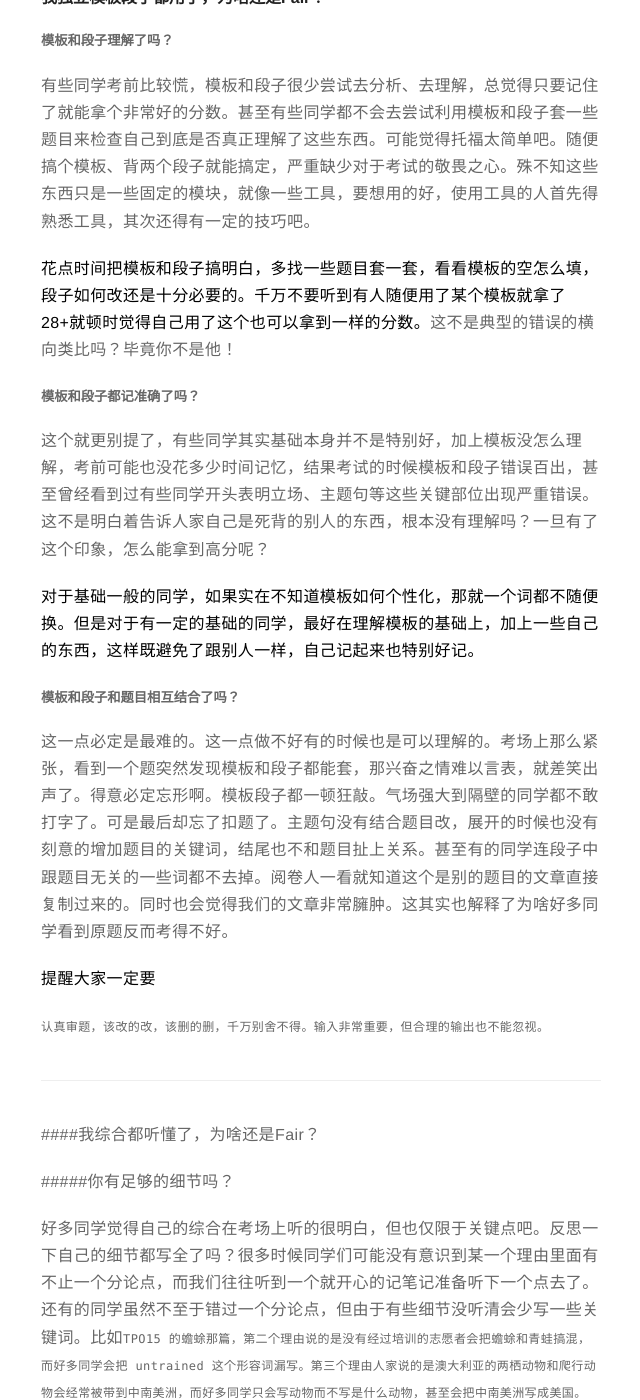
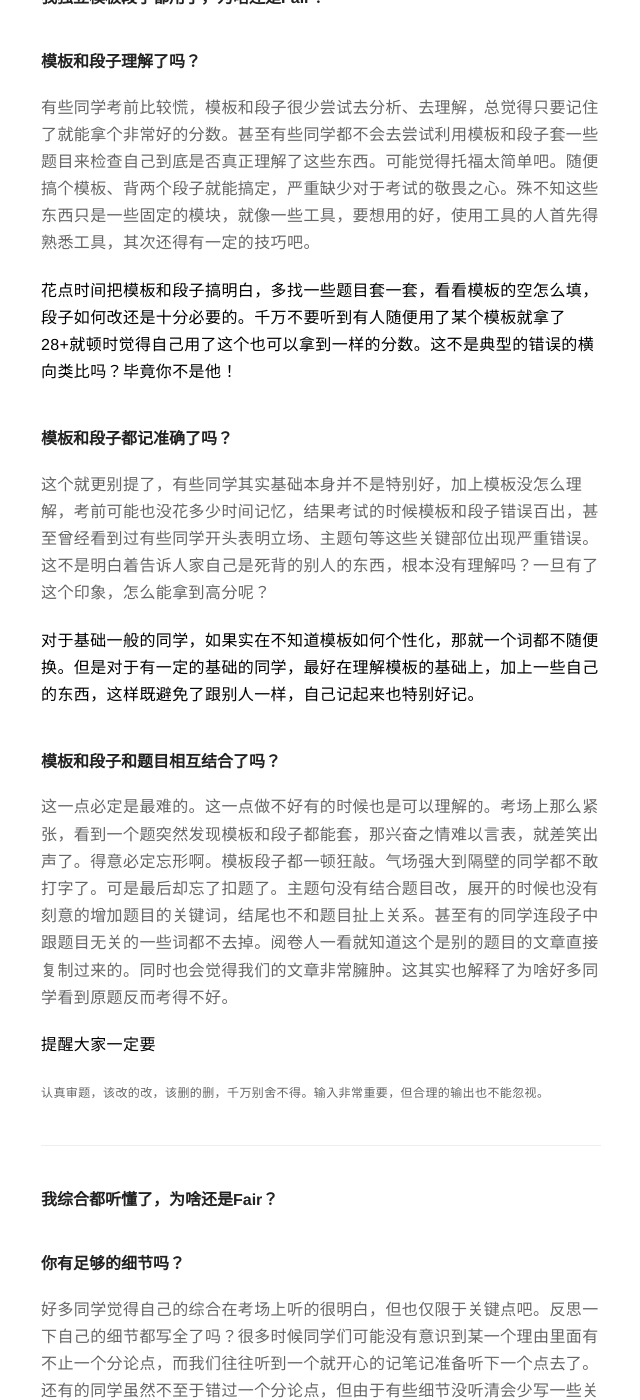
Before and after one commit to flutar/flutar.github.io, a Jekyll site: the page built from _posts/2016-11-26-toefl-why-such-score.markdown, in a window 1280 px wide and 1400 px high, scrolled down 481 px. Shown: the whole window, without its empty margins (319-959 px from the left). Built offline with Jekyll 4.4.1, drawn with Linux system fonts in a browser that asks for light colours; some of the changed text lies outside the part shown.

Commit message:
updated psot

````diff
--- a/_posts/2016-11-26-toefl-why-such-score.markdown
+++ b/_posts/2016-11-26-toefl-why-such-score.markdown
@@ -17,21 +17,22 @@ description: Toefl writing score analysis
 每次考完试都有一些同学一脸委屈的问我，为啥自己觉得写得很好了，结果ETS还是给Fair。面临这样的问题，我也很无奈。因为我根本没看到你在考场上写的作文啊？我只能假定你确实写的像你描述的那么好。但如果这么假定的话，为啥分数还不高呢？解释不通啊！于是就有了ETS压分之类的传说。这个说法不论真假，对于老师和学生都是一个不错的交代。下面咱们还是一起分析一下可能的失分原因吧，毕竟让ETS背锅并不能提高我们的成绩。
 ```
 ---
+
 #### 我独立模板段子都用了，为啥还是Fair？
 
-##### 模板和段子理解了吗？
+#### 模板和段子理解了吗？
 
 有些同学考前比较慌，模板和段子很少尝试去分析、去理解，总觉得只要记住了就能拿个非常好的分数。甚至有些同学都不会去尝试利用模板和段子套一些题目来检查自己到底是否真正理解了这些东西。可能觉得托福太简单吧。随便搞个模板、背两个段子就能搞定，严重缺少对于考试的敬畏之心。殊不知这些东西只是一些固定的模块，就像一些工具，要想用的好，使用工具的人首先得熟悉工具，其次还得有一定的技巧吧。
 
-**花点时间把模板和段子搞明白，多找一些题目套一套，看看模板的空怎么填，段子如何改还是十分必要的。千万不要听到有人随便用了某个模板就拿了28+就顿时觉得自己用了这个也可以拿到一样的分数。**这不是典型的错误的横向类比吗？毕竟你不是他！
+**花点时间把模板和段子搞明白，多找一些题目套一套，看看模板的空怎么填，段子如何改还是十分必要的。千万不要听到有人随便用了某个模板就拿了28+就顿时觉得自己用了这个也可以拿到一样的分数。这不是典型的错误的横向类比吗？毕竟你不是他！**
 
-##### 模板和段子都记准确了吗？
+#### 模板和段子都记准确了吗？
 
 这个就更别提了，有些同学其实基础本身并不是特别好，加上模板没怎么理解，考前可能也没花多少时间记忆，结果考试的时候模板和段子错误百出，甚至曾经看到过有些同学开头表明立场、主题句等这些关键部位出现严重错误。这不是明白着告诉人家自己是死背的别人的东西，根本没有理解吗？一旦有了这个印象，怎么能拿到高分呢？
 
 **对于基础一般的同学，如果实在不知道模板如何个性化，那就一个词都不随便换。但是对于有一定的基础的同学，最好在理解模板的基础上，加上一些自己的东西，这样既避免了跟别人一样，自己记起来也特别好记。**
 
-##### 模板和段子和题目相互结合了吗？
+#### 模板和段子和题目相互结合了吗？
 
 这一点必定是最难的。这一点做不好有的时候也是可以理解的。考场上那么紧张，看到一个题突然发现模板和段子都能套，那兴奋之情难以言表，就差笑出声了。得意必定忘形啊。模板段子都一顿狂敲。气场强大到隔壁的同学都不敢打字了。可是最后却忘了扣题了。主题句没有结合题目改，展开的时候也没有刻意的增加题目的关键词，结尾也不和题目扯上关系。甚至有的同学连段子中跟题目无关的一些词都不去掉。阅卷人一看就知道这个是别的题目的文章直接复制过来的。同时也会觉得我们的文章非常臃肿。这其实也解释了为啥好多同学看到原题反而考得不好。
 
@@ -41,15 +42,15 @@ description: Toefl writing score analysis
 
 ---
 
-####我综合都听懂了，为啥还是Fair？
+#### 我综合都听懂了，为啥还是Fair？
 
-#####你有足够的细节吗？
+#### 你有足够的细节吗？
 
 好多同学觉得自己的综合在考场上听的很明白，但也仅限于关键点吧。反思一下自己的细节都写全了吗？很多时候同学们可能没有意识到某一个理由里面有不止一个分论点，而我们往往听到一个就开心的记笔记准备听下一个点去了。还有的同学虽然不至于错过一个分论点，但由于有些细节没听清会少写一些关键词。比如`TPO15 的蟾蜍那篇，第二个理由说的是没有经过培训的志愿者会把蟾蜍和青蛙搞混，而好多同学会把 untrained 这个形容词漏写。第三个理由人家说的是澳大利亚的两栖动物和爬行动物会经常被带到中南美洲，而好多同学只会写动物而不写是什么动物，甚至会把中南美洲写成美国。`
 
 **所以建议大家平时练习的时候如果听不懂，可以练习逐句听写，争取把每一个主体段都听写下来，最少得保证文章是搞的很明白了。练多了之后可能就不需要逐句每个词去敲了。而只需要写关键词就能理解整句话的意思了。**
 
-#####你写的够有逻辑吗？
+##### 你写的够有逻辑吗？
 
 有些同学可能确实都听到了，但由于听力水平不过关，来不及对信息进行处理，就把笔记上的东西一股脑的誊写到答题区，考完自信满满。虽然可能自己写的完整的文章都没怎么来的及读，也压根儿没思考过自己写的东西读者读了之后能否搞清楚阅读和听力是如何相互反驳的。
 
````
